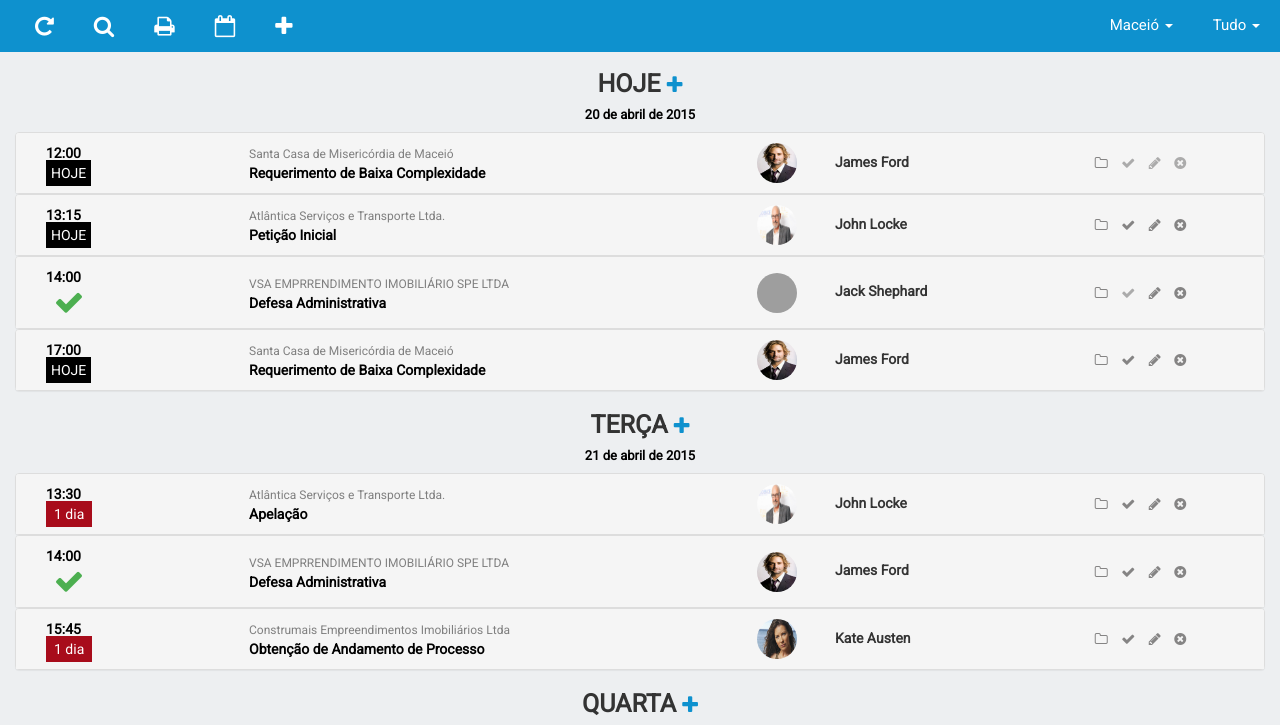
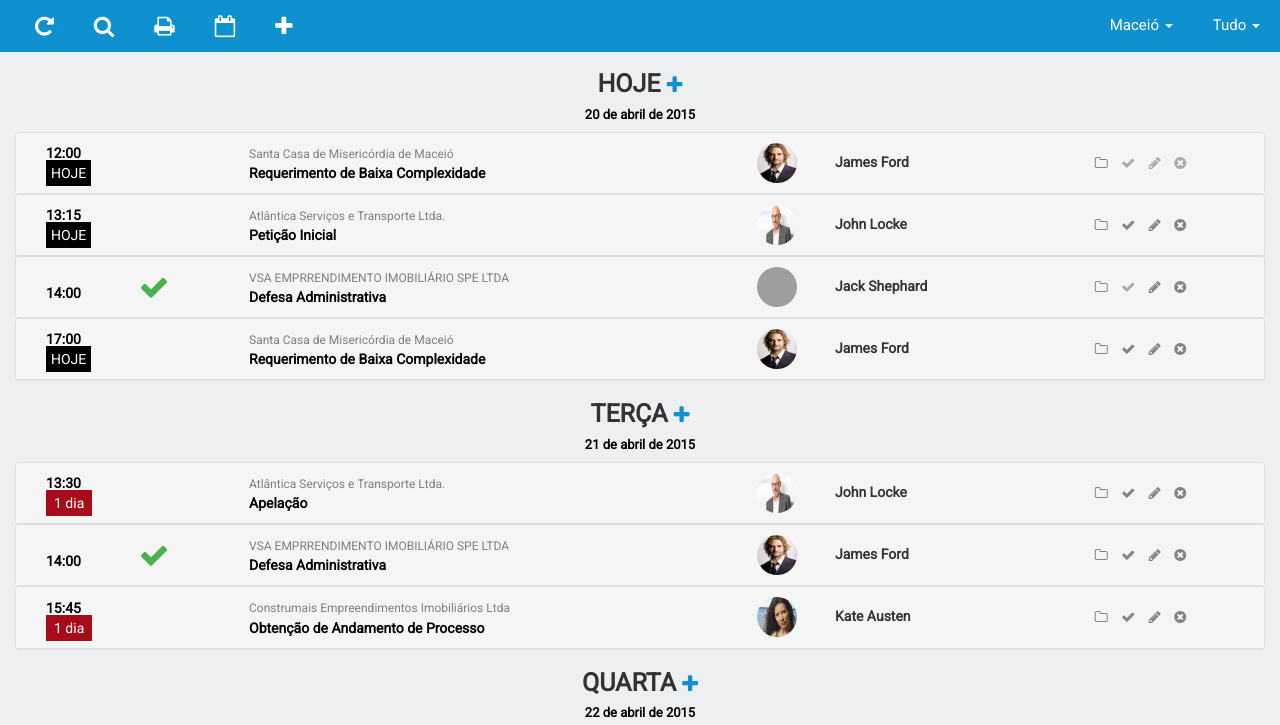
Before and after one commit to ThallysEmmanuel/AgendaAudora, a plain HTML site: page index.html in a window 1280 px wide. Shown: the top 725 px of the page. Drawn offline with Linux system fonts and the light colour scheme; grey boxes are pictures that could not be loaded.

Commit message:
Alteração de margin

```diff
--- a/assets/scss/template/_layout.scss
+++ b/assets/scss/template/_layout.scss
@@ -114,7 +114,7 @@ body {
 	li {
 		display: inline-block;
 		list-style: none;
-		margin-right: 29%;
+		margin-right: 27%;
 		.hour {
 			font-weight: 600;
 			color: #000;
```
Also changed, not shown: assets/css/main.css.
